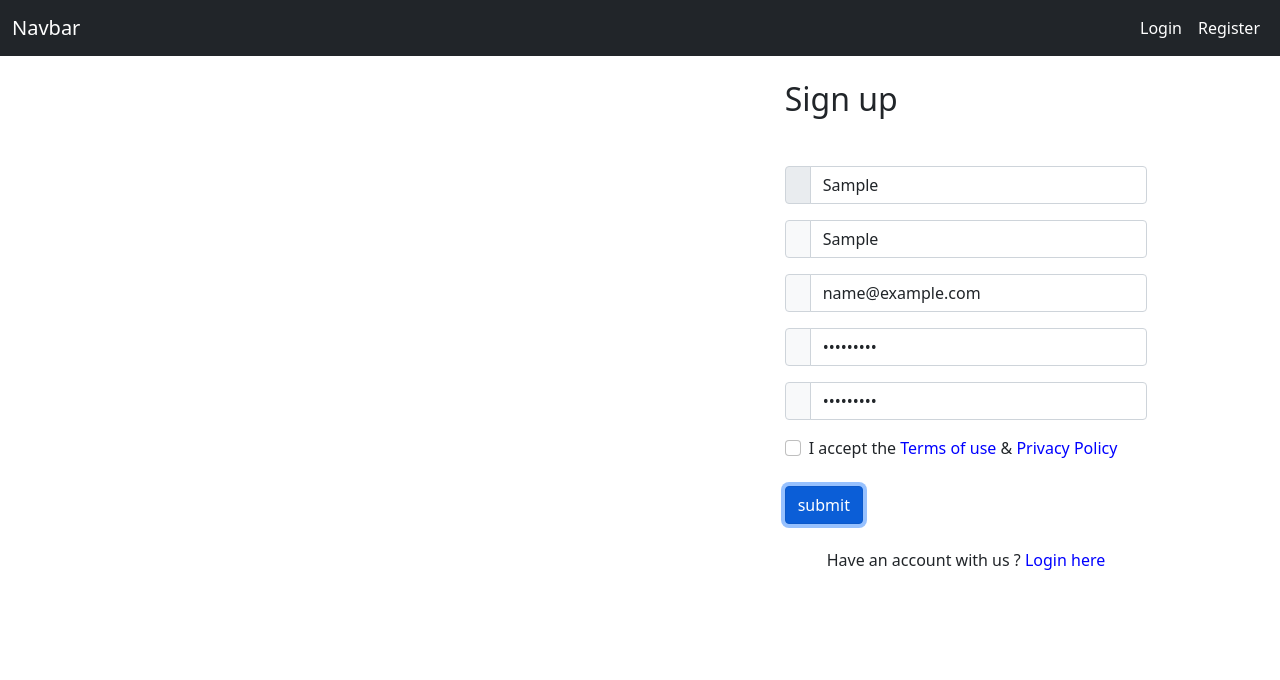
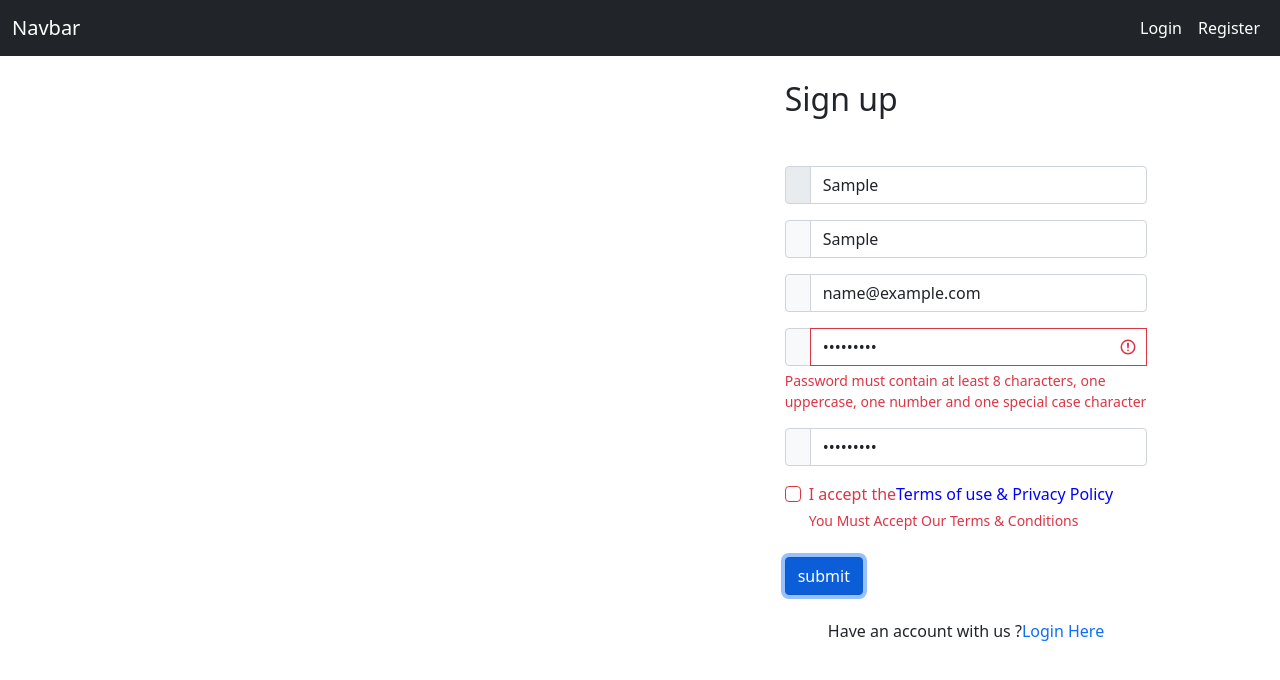
Before and after one commit to sahilvasani/CartCraft, a React (Create React App) app in the folder cartcraft_frontend/: page /registration in a window 1280 px wide. Both pictures are taken after typing "Sample", "Sample", "name@example.com", "Sample123", "Sample123" into the empty fields and a click on the button "submit". Shown: the top 680 px of the page. Built offline with nearby package versions, Linux system fonts and the light colour scheme; no server answers; the HTML template or start-up script is replaced by a standard one.

Commit message:
validation in registration

```diff
--- a/cartcraft_frontend/src/pages/Registration.jsx
+++ b/cartcraft_frontend/src/pages/Registration.jsx
@@ -4,6 +4,7 @@ import { register } from "../Actions/userAction";
 import { Formik, Field, Form, ErrorMessage } from "formik";
 import * as Yup from "yup";
 import { useNavigate } from "react-router-dom";
+import { Link } from "react-router-dom";
 
 const Registration = () => {
   const navigate = useNavigate();
@@ -30,19 +31,34 @@ const Registration = () => {
               email: "",
               password: "",
               confirmPassword: "",
+              acceptTerms: false,
             }}
             validationSchema={Yup.object().shape({
-              firstName: Yup.string().required("First Name is required"),
+              firstName: Yup.string()
+                .min(2, "To Short Name")
+                .required("First Name is required")
+                .matches(
+                  /^[aA-zZ\s]+$/,
+                  "First Name  can contain only Charatcters"
+                ),
               lastName: Yup.string().required("Last Name is required"),
               email: Yup.string()
                 .email("Email is invalid")
                 .required("Email is required"),
               password: Yup.string()
-                .min(6, "Password must be at least 6 characters")
-                .required("Password is required"),
+                .min(8, "Password must be at least 8 characters")
+                .required("Password is required")
+                .matches(
+                  /^.*(?=.{8,})((?=.*[!@#$%^&*()\-_=+{};:,<.>]){1})(?=.*\d)((?=.*[a-z]){1})((?=.*[A-Z]){1}).*$/,
+                  "Password must contain at least 8 characters, one uppercase, one number and one special case character"
+                ),
               confirmPassword: Yup.string()
                 .oneOf([Yup.ref("password"), null], "Passwords must match")
                 .required("Confirm Password is required"),
+              acceptTerms: Yup.bool().oneOf(
+                [true],
+                " You Must Accept Our Terms & Conditions "
+              ),
             })}
             onSubmit={(fields) => {
               dispatch(
@@ -168,19 +184,90 @@ const Registration = () => {
                   </div>
 
                   <div className="form-check mt-3">
-                    <input
-                      className="form-check-input"
+                    <Field
                       type="checkbox"
-                      id="autoSizingCheck"
+                      name="acceptTerms"
+                      id="acceptTerms"
+                      className={
+                        "form-check-input " +
+                        (errors.acceptTerms && touched.acceptTerms
+                          ? " is-invalid"
+                          : "")
+                      }
                     />
+
+                    {/* Open Modal For terms And Condition */}
                     <label
                       className="form-check-label"
                       htmlFor="autoSizingCheck"
                     >
-                      I accept the{" "}
-                      <span style={{ color: "blue" }}>Terms of use</span> &{" "}
-                      <span style={{ color: "blue" }}>Privacy Policy</span>
+                      I accept the
+                      <a data-bs-toggle="modal" data-bs-target="#exampleModal">
+                        <span style={{ color: "blue", cursor: "pointer" }}>
+                          Terms of use & Privacy Policy
+                        </span>
+                      </a>
+                      <div
+                        class="modal fade"
+                        id="exampleModal"
+                        tabindex="-1"
+                        aria-labelledby="exampleModalLabel"
+                        aria-hidden="true"
+                      >
+                        <div class="modal-dialog modal-dialog-scrollable">
+                          <div class="modal-content">
+                            <div class="modal-header">
+                              <h5 class="modal-title" id="exampleModalLabel">
+                                Terms of use & Privacy Policy
+                              </h5>
+                            </div>
+                            <div class="modal-body">
+                              Lorem ipsum dolor sit amet consectetur adipisicing
+                              elit. Consequuntur illo cum, ducimus, quis
+                              voluptatum amet eveniet quisquam quod omnis harum
+                              necessitatibus voluptas facere. Laborum officia et
+                              assumenda voluptate corporis vitae. Lorem ipsum
+                              dolor sit amet consectetur adipisicing elit. Animi
+                              consequatur asperiores ab! Excepturi, repudiandae!
+                              Velit dolorem quae recusandae unde reiciendis! In
+                              commodi vero dolorem repudiandae laboriosam,
+                              praesentium nemo eveniet quae at eligendi culpa
+                              ratione et corrupti rem. Iure, et vitae. Lorem
+                              ipsum dolor sit, amet consectetur adipisicing
+                              elit. Cum molestiae quas suscipit qui sequi nulla
+                              aut labore! Facere voluptates laborum iste in
+                              sapiente pariatur nihil! Nostrum corporis adipisci
+                              dolore distinctio nesciunt at deserunt cupiditate
+                              consequatur impedit, dignissimos ea debitis harum
+                              magnam inventore excepturi libero rerum
+                              temporibus. Earum, eum, aliquid rem optio
+                              repellendus nostrum facilis ipsa est quia, labore
+                              provident facere qui modi odit! Consequatur
+                              dolorum, vitae mollitia nihil quasi nostrum
+                              maiores sit voluptatem. Quos, voluptates error.
+                              Aspernatur, obcaecati ea ipsam, nesciunt commodi
+                              libero tempore velit recusandae dolorem minus
+                              ducimus, id iure maxime dolores perspiciatis
+                              aliquam autem inventore magni blanditiis laborum.
+                            </div>
+                            <div class="modal-footer">
+                              <button
+                                type="button"
+                                class="btn btn-primary"
+                                data-bs-dismiss="modal"
+                              >
+                                Accept
+                              </button>
+                            </div>
+                          </div>
+                        </div>
+                      </div>
                     </label>
+                    <ErrorMessage
+                      name="acceptTerms"
+                      component="div"
+                      className="invalid-feedback"
+                    />
                   </div>
 
                   <button type="submit" className="btn btn-primary mt-4">
@@ -188,8 +275,10 @@ const Registration = () => {
                   </button>
                   <div className="mt-4 text-center">
                     <p>
-                      Have an account with us ?{" "}
-                      <span style={{ color: "blue" }}>Login here</span>
+                      Have an account with us ?
+                      <Link to="/login" style={{ textDecoration: "none" }}>
+                        Login Here
+                      </Link>
                     </p>
                   </div>
                 </div>
```
